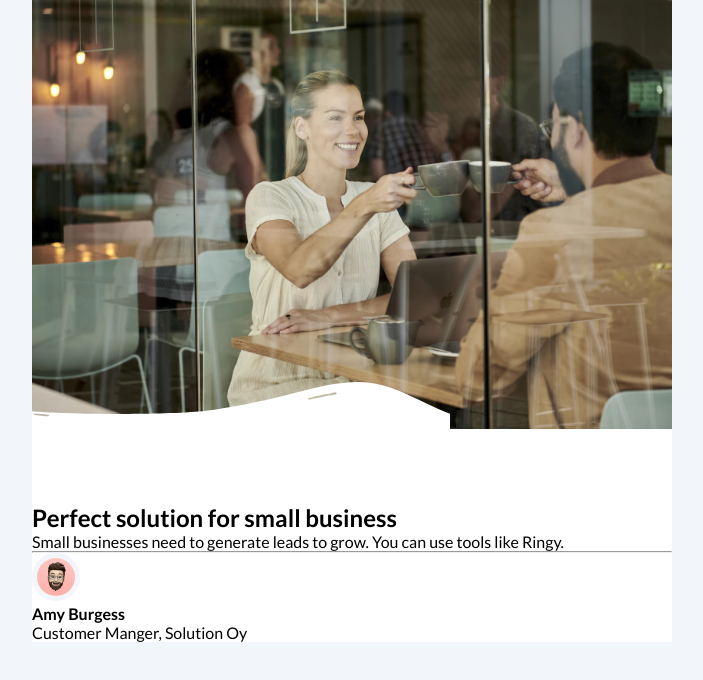
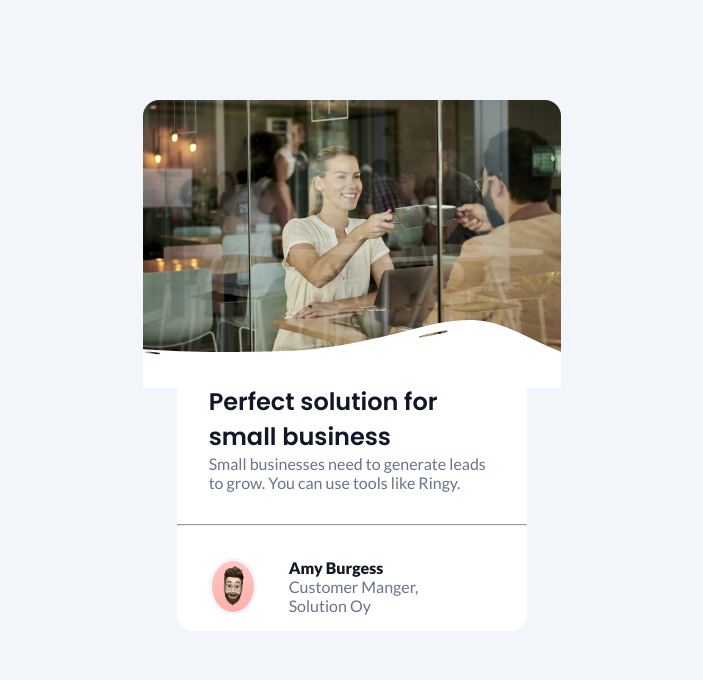
Before and after one commit to Prathikhya/practicesgit, a plain HTML site: page index.html in a window 1280 px wide. Shown: the whole page, without its empty margins (288-991 px from the left). Drawn offline with Linux system fonts and the light colour scheme.

Commit message:
Update styles.css

```diff
--- a/styles.css
+++ b/styles.css
@@ -1,84 +1,101 @@
-:root{
+:root {
     /* ******Colors sections******* */
-    --first-color:#F2F5F9;
-    --second-color:#FFFFFF;
-    --third-color:#111729;
-    --fourth-color:#677489;
+    --first-color: #f2f5f9;
+    --second-color: #ffffff;
+    --third-color: #111729;
+    --fourth-color: #677489;
     /* ********Font Sizes*********** */
-    --font-title:1.5rem;
-    --font-body:1rem;
-    --font-smalltext:1rem;
-}
-*,::before,::after{
+    --font-title: 1.5rem;
+    --font-body: 1rem;
+    --font-smalltext: 1rem;
+  }
+  *,
+  ::before,
+  ::after {
     box-sizing: border-box;
     margin: 0;
     padding: 0;
-    font-family: 'Lato';
-
-}
-body{
+    font-family: "Lato";
+  }
+  body {
     background-color: var(--first-color);
-    background-color: var(--first-color);
-}
-section{
-    width: 50%;
+  }
+  section {
+    width: 27.4%;
     margin: 0 auto;
+    margin-top: 100px;
     background-color: var(--second-color);
-    /* border: 1px solid black; */
-}
-article{
+    border-radius: 1rem;
+  }
+  article {
+    align-items: center;
+    display: flex;
+    flex-direction: column;
+    justify-content: center;
+  }
+  h3 {
+    font-size: var(--font-title);
+    font-family: "poppins", sans-serif;
+    font-weight: 600;
+  }
+  p,
+  h4 {
+    font-size: var(--font-body);
+    font-family: "Lato", sans-serif;
+    font-weight: 400;
+  }
+  h4 {
+    font-weight: 800;
+  }
+  h3,
+  h4 {
+    color: var(--third-color);
+  }
+  p {
+    color: var(--fourth-color);
+  }
+  .hero {
+    width: 26.1rem;
+    border-top-left-radius: 1rem;
+    border-top-right-radius: 1rem;
+  }
+  .svg_img {
+    position: relative;
+    top: -60px;
+  }
+  .title {
+    position: relative;
+    top: -4rem;
+  }
+  article div {
+    padding: 0rem 2rem;
+  }
+  hr {
     width: 100%;
-}
-img{
-    width: 100%;
-}
-img.avatar{
+    height: 0.1rem;
+    color: rgba(var(--fourth-color), 0.3);
+    position: relative;
+    top: -2rem;
+  }
+  .avatar {
     width: 3rem;
-    height: 3rem;
-    border: 5px solid var(--first-color);
     border-radius: 50%;
-}
-svg{
-    position: relative;
-    top: -50px;
-}
-h3{
-    font-size: var(--font-title);
-}
-p, h4{
-    font-size: var(--font-body);
-}
-.pd{
-    padding: 0 2rem;
-}
-section.bottom_part{
+    border: 0.2rem solid var(--first-color);
+  }
+  .profile {
     display: flex;
-
-}
-/* .top_part{
-    margin-top: 10%;
-}
-.top_part,.hero{
-    border-top-right-radius: .5rem;
-    border-top-left-radius: .5rem;
-}
-.detail{
-    position: relative;
-    top: -70px;
-}
-.avatar{
-    width: 10%;
-    height: 10%;
-    border-radius: 50%;
-}
-.bottom_part{
-    border-bottom-right-radius: .5rem;
-    border-bottom-left-radius: .5rem;
-
-}
-.pad{
-    padding: 0 2rem;
-} */
-/*
-
- */
+    padding-bottom: 1rem;
+    border-bottom-right-radius: 1rem;
+  }
+  @media (max-width: 1200px) {
+    .hero {
+      width: 100%;
+      border-top-left-radius: 1rem;
+      border-top-right-radius: 1rem;
+    }
+    .svg_img {
+      position: relative;
+      top: -57px;
+      width: 100%;
+    }
+  }
```
